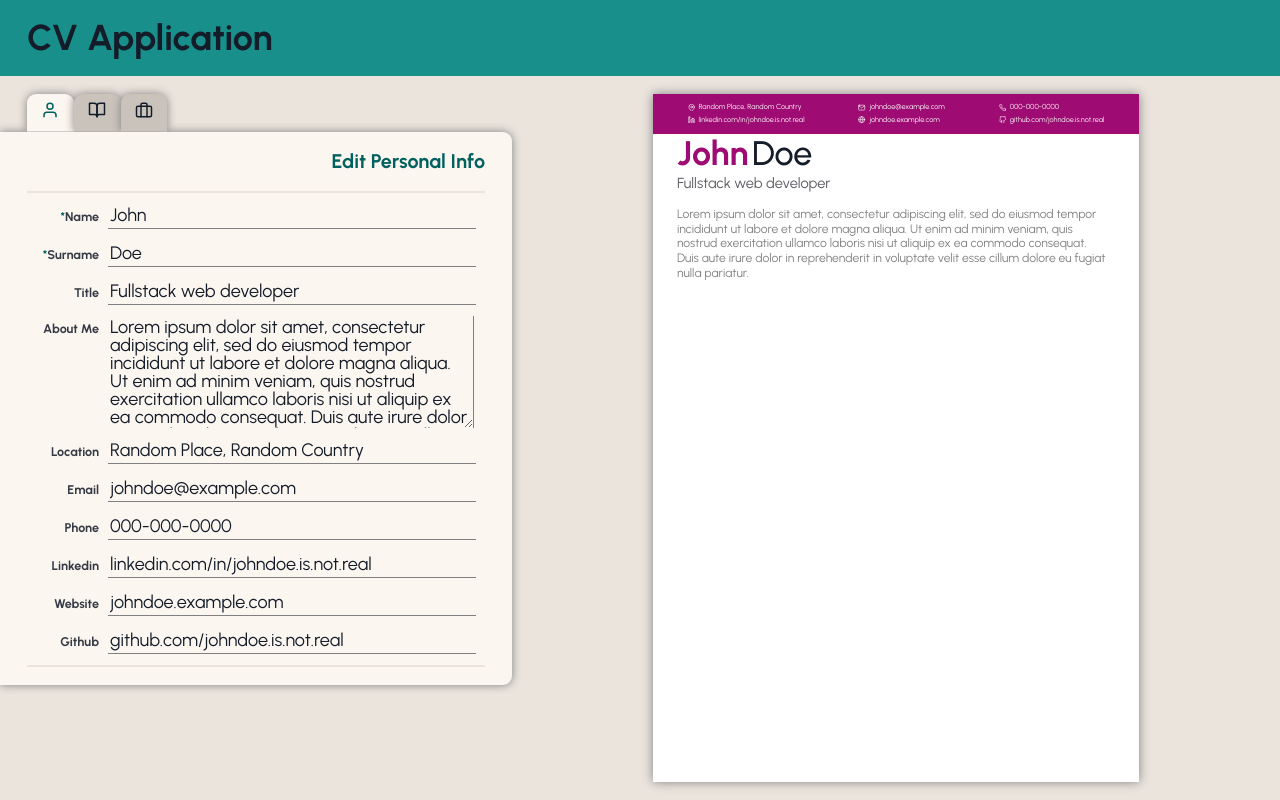
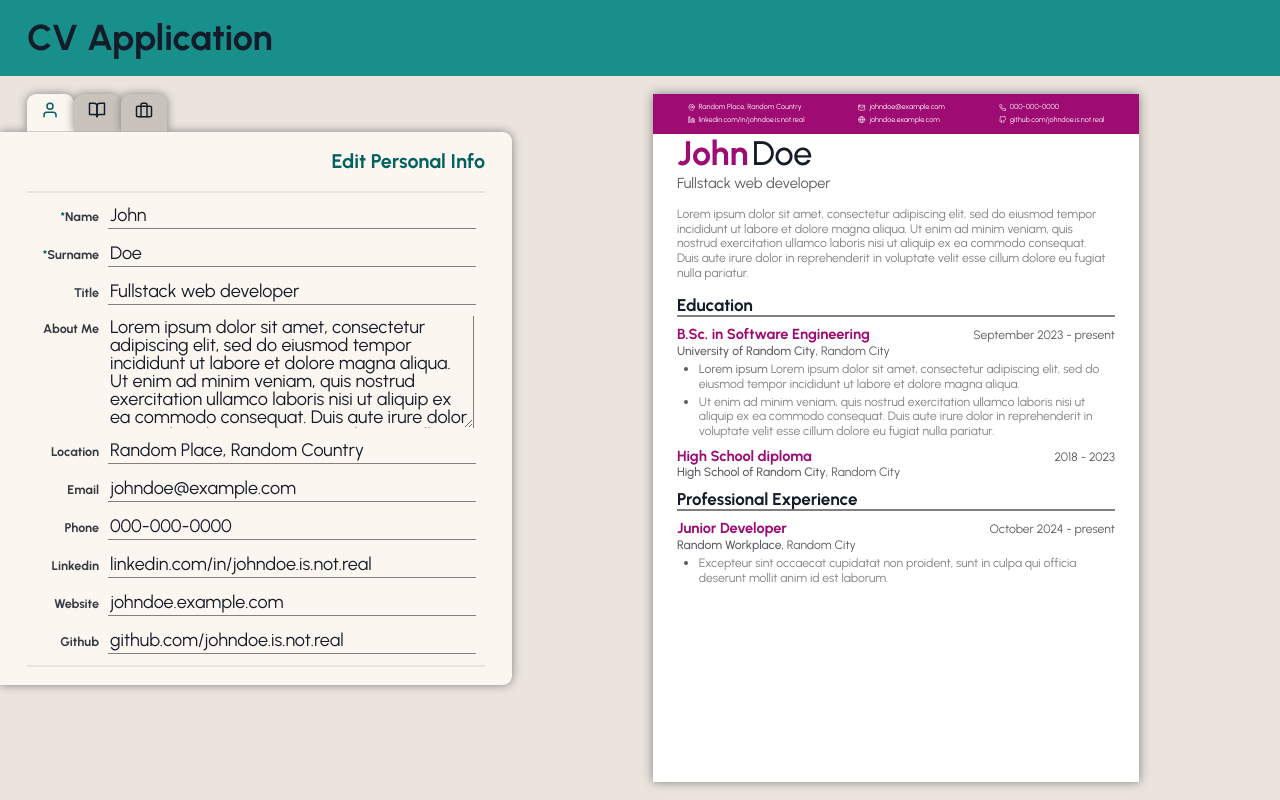
Before and after one commit to frarosset/cv-application, a React (Vite) app: page / in a window 1280 px wide. Built offline with nearby package versions, Linux system fonts and the light colour scheme.

Commit message:
feat!: flatten React states from Main component (2/3 - adapt preview panel)
Adapt the preview panel to the new state structure (see the previous
commit).

BREAKING CHANGE: the edit panels is still broken. It will be adapted to
the new state structure in the next commit.

```diff
--- a/src/components/preview/PreviewEducationPanel.jsx
+++ b/src/components/preview/PreviewEducationPanel.jsx
@@ -4,7 +4,7 @@ import "../../styles/preview/previewPanelWithListAndDates.css";
 const textProperties = ["institution", "address", "degree"];
 
 function PreviewEducationPanel({ education }) {
-  if (education.length > 0) {
+  if (education.allIds.length > 0) {
     return (
       <div className="preview-panel-with-list-and-dates preview-education-panel">
         <h3>Education</h3>
--- a/src/components/preview/PreviewItemWithDates.jsx
+++ b/src/components/preview/PreviewItemWithDates.jsx
@@ -4,7 +4,7 @@ import "../../styles/preview/PreviewItemWithDates.css";
 
 function PreviewItemWithDates({ itemData, customClass, textProperties }) {
   const datesValue = getDatesStr(itemData);
-  const otherInfo = itemData.otherInfo ? itemData.otherInfo : [];
+  const otherInfo = itemData.otherInfo ? itemData.otherInfo : { allIds: [] };
 
   return (
     <li className={`preview-item-with-dates ${customClass}`}>
--- a/src/components/preview/PreviewListWithDates.jsx
+++ b/src/components/preview/PreviewListWithDates.jsx
@@ -4,11 +4,11 @@ import "../../styles/preview/PreviewListWithDates.css";
 function PreviewListWithDates({ data, customClass, textProperties }) {
   return (
     <ul className={`preview-list-with-dates ${customClass}`}>
-      {data.map((itemData) => (
+      {data.allIds.map((id) => (
         <PreviewItemWithDates
-          key={itemData.id}
+          key={id}
           customClass={customClass}
-          itemData={itemData}
+          itemData={data.byId[id]}
           textProperties={textProperties}
         />
       ))}
--- a/src/components/preview/PreviewListWithTextOnly.jsx
+++ b/src/components/preview/PreviewListWithTextOnly.jsx
@@ -4,11 +4,11 @@ import "../../styles/preview/PreviewListWithTextOnly.css";
 function PreviewListWithTextOnly({ data, customClass, textProperties }) {
   return (
     <ul className={`preview-list-with-text-only ${customClass}`}>
-      {data.map((itemData) => (
+      {data.allIds.map((id) => (
         <PreviewItemWithTextOnly
-          key={itemData.id}
+          key={id}
           customClass={customClass}
-          itemData={itemData}
+          itemData={data.byId[id]}
           textProperties={textProperties}
         />
       ))}
--- a/src/components/preview/PreviewProfessionalExperience.jsx
+++ b/src/components/preview/PreviewProfessionalExperience.jsx
@@ -4,7 +4,7 @@ import "../../styles/preview/previewPanelWithListAndDates.css";
 const textProperties = ["institution", "address", "role"];
 
 function PreviewProfessionalExperience({ professionalExperience }) {
-  if (professionalExperience.length > 0) {
+  if (professionalExperience.allIds.length > 0) {
     return (
       <div className="preview-panel-with-list-and-dates preview-professional-experience-panel">
         <h3>Professional Experience</h3>
```
